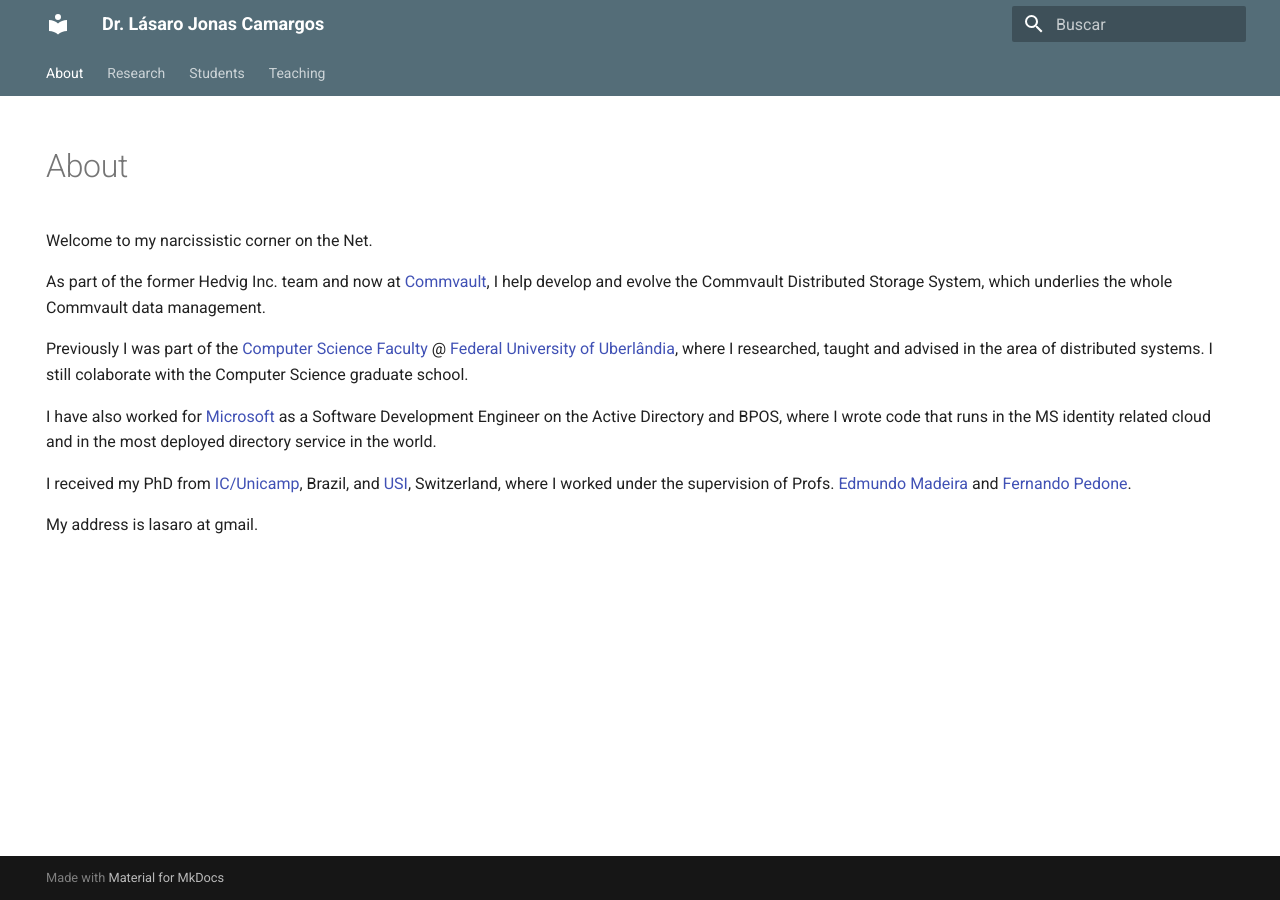
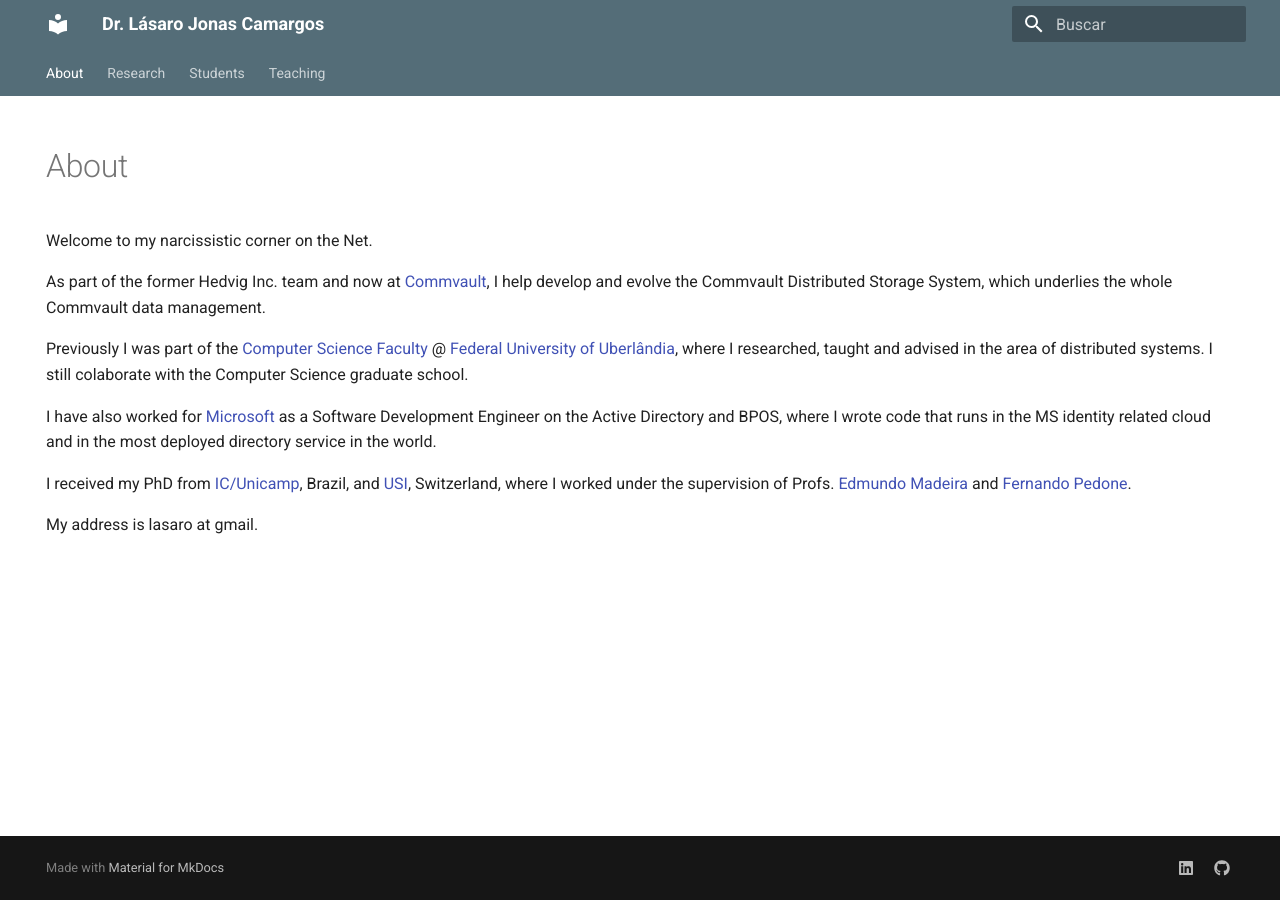
Before and after one commit to lasarojc/lasarojc.github.io, an MkDocs documentation site: the page built from docs/index.md, in a window 1280 px wide. Built offline with MkDocs 1.6.1 and Material for MkDocs 9.7.7, drawn with Linux system fonts in a browser that asks for light colours.

Commit message:
Update mkdocs.yml

```diff
--- a/mkdocs.yml
+++ b/mkdocs.yml
@@ -4,8 +4,7 @@ nav:
         - About: index.md
         - Research: publications/index.md
         - Students: students/index.md
-        - Teaching:
-            - teaching/index.md
+        - Teaching: teaching/index.md
             #- 'Profissão em Sistemas de Informação': teaching/gsi009/index.md
             #- 'Programação Funcional': teaching/gbc033/index.md
             #- 'Sistemas Distribuídos': teaching/gbc074gsi028/index.md
@@ -23,12 +22,6 @@ theme:
             - navigation.indexes
 plugins:
         - search
-#        - drawio-exporter:
-#                cache_dir: 'drawio-exporter'
-#                drawio_executable: null
-#                drawio_args: []
-#                format: svg
-#                sources: '*.drawio'
 
 markdown_extensions:
         - toc:
@@ -65,6 +58,12 @@ extra:
     provider: google
     property: G-65TK61CS8M
 
+  social:
+    - icon: fontawesome/brands/linkedin
+      link: https://www.linkedin.com/in/lasaro/
+    - icon: fontawesome/brands/github
+      link: https://github.com/lasarojc
+
 extra_javascript:
         - https://unpkg.com/mermaid@8.5.1/dist/mermaid.min.js
         - https://cdnjs.cloudflare.com/ajax/libs/mathjax/2.7.0/MathJax.js?config=TeX-AMS-MML_HTMLorMML
```
